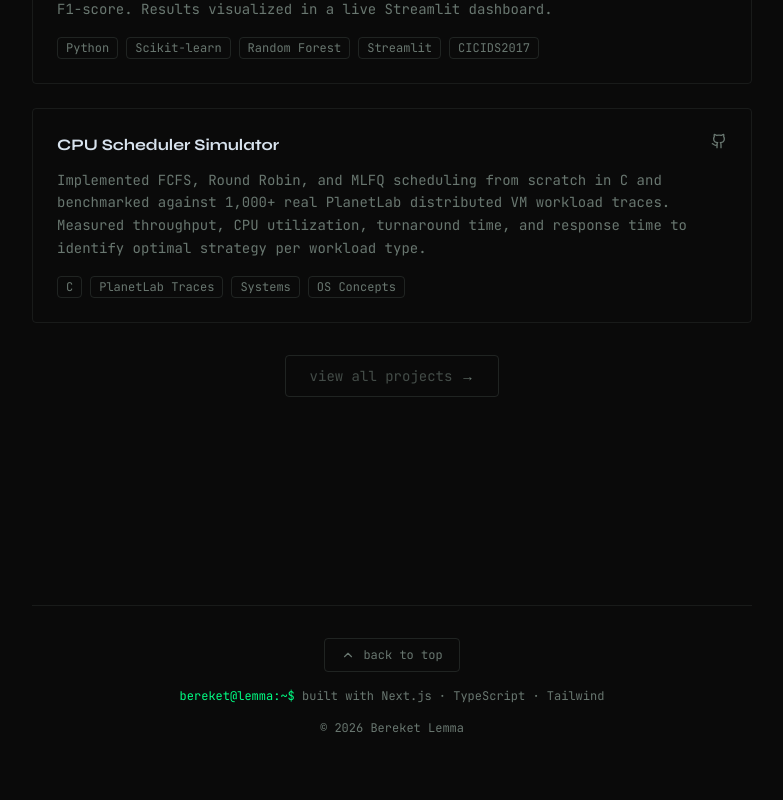
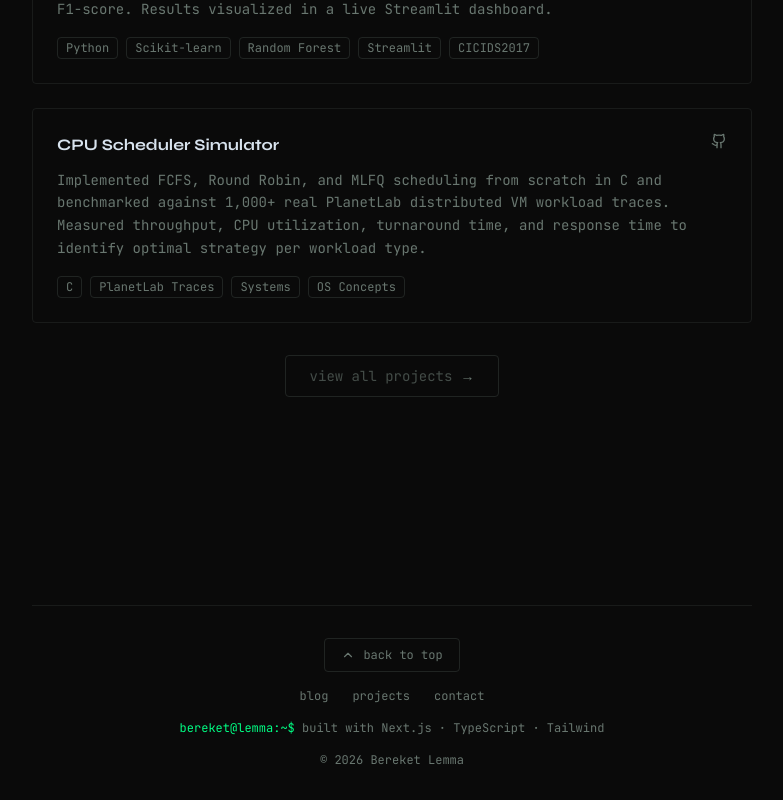
Before and after one commit to bereketlemma/bereket-portfolio, a Next.js app: page / in a window 1280 px wide. Shown: the part 4598-5398 px from the top of the page, without its empty margins (248-1031 px from the left). Before the commit the page ends 5366 px from the top, so only its background shows below. Built offline with nearby package versions, Linux system fonts and the light colour scheme.

Commit message:
feat: add navigation and contact links to footer

```diff
--- a/app/home/_components/footer.tsx
+++ b/app/home/_components/footer.tsx
@@ -1,5 +1,6 @@
 "use client"
 
+import Link from "next/link"
 import { ChevronUp } from "lucide-react"
 
 export default function Footer() {
@@ -14,6 +15,19 @@ export default function Footer() {
           <ChevronUp size={14} className="transition-transform group-hover:-translate-y-0.5" />
           back to top
         </button>
+
+        <div className="flex items-center gap-6 font-mono text-xs text-muted-foreground">
+          <Link href="/blog" className="hover:text-accent transition-colors">
+            blog
+          </Link>
+          <Link href="/projects" className="hover:text-accent transition-colors">
+            projects
+          </Link>
+          <Link href="mailto:bereket.lemma10@gmail.com" className="hover:text-accent transition-colors">
+            contact
+          </Link>
+        </div>
+
         <p className="font-mono text-xs text-muted-foreground">
           <span className="text-accent">bereket@lemma:~$</span> built with Next.js · TypeScript · Tailwind
         </p>
```
